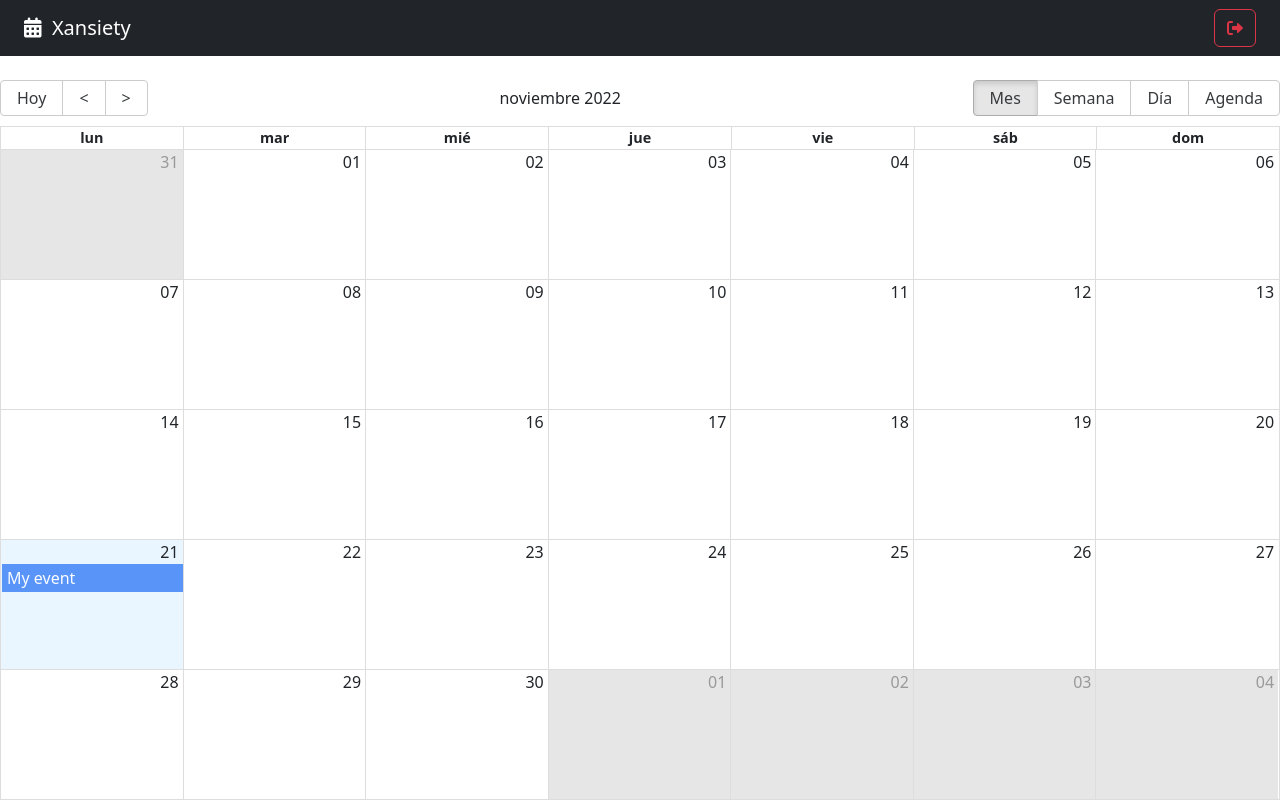
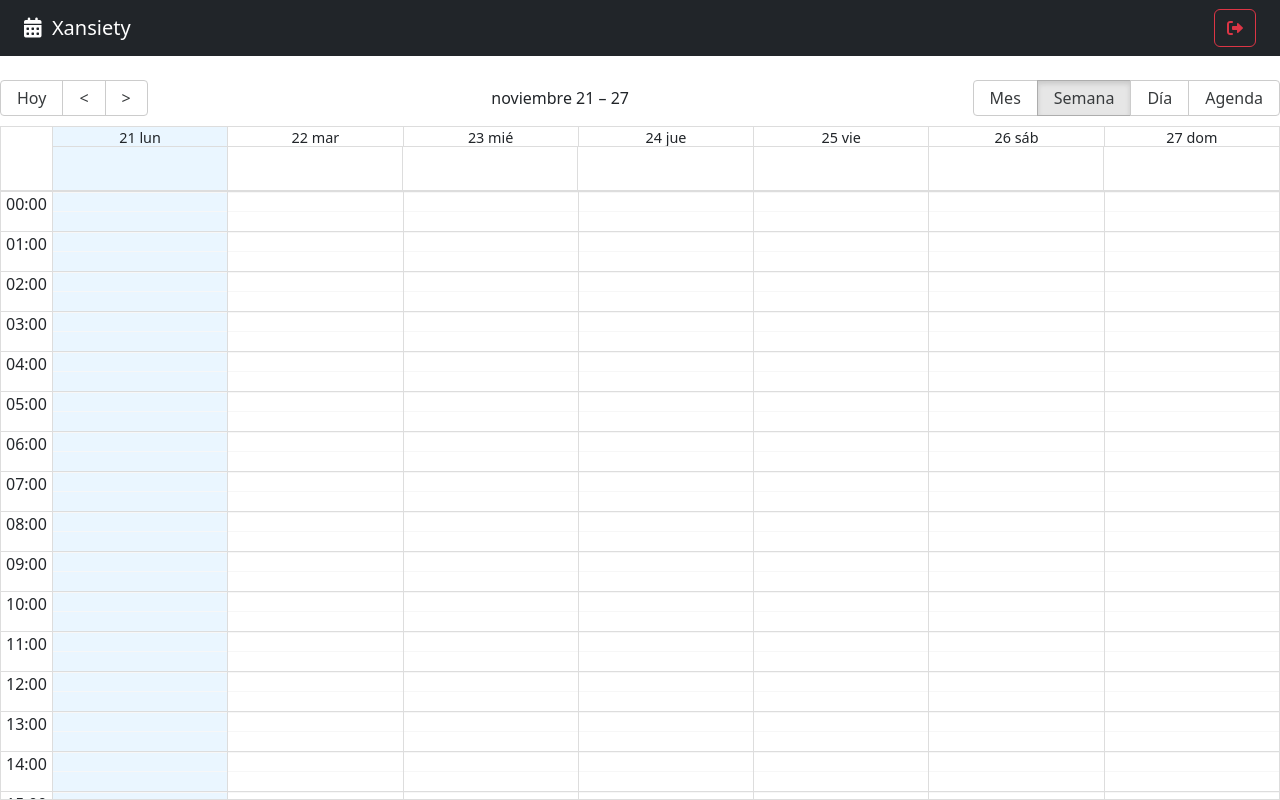
Before and after one commit to Xansiety/mern-calendar-app-frontend, a React (Vite) app: page / in a window 1280 px wide. Built offline with nearby package versions, Linux system fonts and the light colour scheme.

Commit message:
Calendario: Configuracion de evento sobre eventos en calendario

```diff
--- a/package.json
+++ b/package.json
@@ -13,6 +13,7 @@
     "react": "^18.2.0",
     "react-big-calendar": "^1.5.2",
     "react-dom": "^18.2.0",
+    "react-modal": "^3.16.1",
     "react-router-dom": "^6.4.3"
   },
   "devDependencies": {
--- /dev/null
+++ b/src/calendar/components/CalendarEvent.jsx
@@ -0,0 +1,12 @@
+
+export const CalendarEvent = ({event}) => {
+    // console.log(props)
+    const {title, user} = event;
+  return (
+    <>
+        <strong>{title}</strong>
+        <br></br>
+        <span> - {user.name}</span>
+    </>
+  )
+}
--- a/src/calendar/components/index.js
+++ b/src/calendar/components/index.js
@@ -1 +1,2 @@
+export * from './CalendarEvent.jsx';
 export * from './NavBar.jsx';
--- a/src/calendar/pages/CalendarPage.jsx
+++ b/src/calendar/pages/CalendarPage.jsx
@@ -1,12 +1,13 @@
 import { Calendar } from "react-big-calendar";
 import "react-big-calendar/lib/css/react-big-calendar.css";
 import { addHours } from "date-fns";
-import { NavBar } from "../";
+import { NavBar, CalendarEvent } from "../";
 import { localizer, getMessagesCalendarES } from "../../helpers";
+import { useState } from "react";
 
 const events = [
   {
-    title: "My event",
+    title: "Cumpleaños del jefe",
     notes: "Some notes about this event",
     start: new Date(),
     end: addHours(new Date(), 2),
@@ -19,8 +20,11 @@ const events = [
 ];
 
 export const CalendarPage = () => {
+
+  const [lastView, setLastView] = useState(localStorage.getItem('lastView') || 'week')
+
   const eventStyleGetter = (event, start, end, isSelected) => {
-    console.log({ event, start, end, isSelected });
+    // console.log({ event, start, end, isSelected });
 
     const style = {
       backgroundColor: "#367cf7",
@@ -34,6 +38,19 @@ export const CalendarPage = () => {
     };
   };
 
+  const onDoubleClick = (event) => {
+    console.log("onDoubleClick", event);
+  };
+
+  const onSelect = (event) => {
+    console.log("onSelect", event);
+  };
+
+  const onViewChange = (event) => {
+   localStorage.setItem("lastView", event);
+
+  };
+
   return (
     <>
       <NavBar />
@@ -41,11 +58,18 @@ export const CalendarPage = () => {
         culture="es"
         localizer={localizer}
         events={events}
+        defaultView={lastView}
         startAccessor="start"
         endAccessor="end"
         style={{ height: "calc( 100vh - 80px)" }}
         messages={getMessagesCalendarES()}
         eventPropGetter={eventStyleGetter}
+        components={{
+          event: CalendarEvent,
+        }}
+        onDoubleClickEvent={onDoubleClick}
+        onSelectEvent={onSelect}
+        onView={onViewChange}
       />
     </>
   );
```
Also changed, not shown: 1 other file (tests, documents, lock files or other folders).
